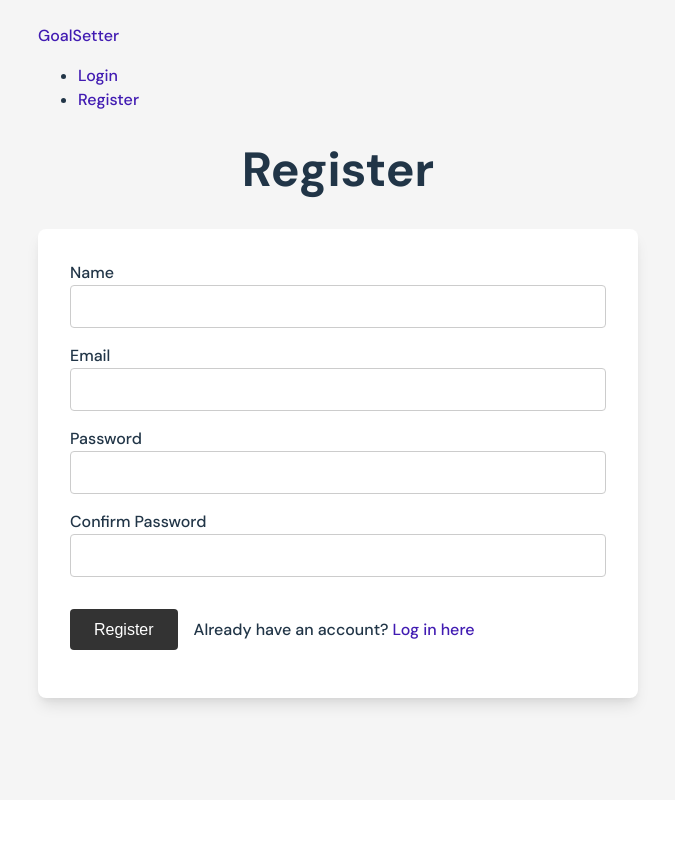
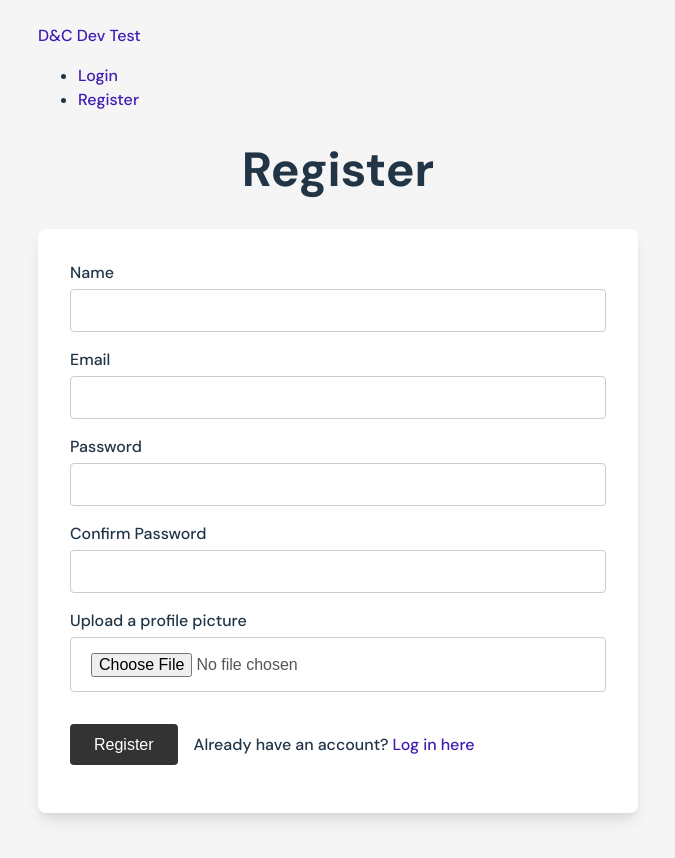
Before and after one commit to dwroberts/dcdevtest22, a React (Vite) app in the folder frontend/: page /register in a window 1280 px wide. Shown: the top 858 px of the page, without its empty margins (302-977 px from the left). Before the commit the page ends 800 px from the top, so only its background shows below. Built offline with nearby package versions, Linux system fonts and the light colour scheme.

Commit message:
Add avatar api

```diff
--- a/frontend/src/components/Header.jsx
+++ b/frontend/src/components/Header.jsx
@@ -19,7 +19,7 @@ function Header() {
   return (
     <header className="header">
       <div className="logo">
-        <Link to="/">GoalSetter</Link>
+        <Link to="/">D&C Dev Test</Link>
       </div>
       <ul>
         {user.token && (
--- a/frontend/src/index.css
+++ b/frontend/src/index.css
@@ -121,6 +121,7 @@ h1 {
 label {
   font-size: 1rem;
   font-weight: 500;
+  margin-bottom: 0.25rem;
 }
 
 input[type="text"],
@@ -136,3 +137,13 @@ input[type="password"]{
   display: block;
   margin-bottom: 1rem;
 }
+
+input[type="file"] {
+  border-radius: 0.25rem;
+  border: 1px solid #ccc;
+  color: #555;
+  font-size: 1rem;
+  line-height: 1.5;
+  padding: 15px 20px 14px;
+  margin-bottom: 1rem;
+}
--- a/frontend/src/pages/Login.jsx
+++ b/frontend/src/pages/Login.jsx
@@ -58,7 +58,7 @@ function Login() {
             type="password"
             onChange={(e) => setPassword(e.target.value)}
           />
-          <div class="form__footer">
+          <div className="form__footer">
             <button type="submit" className="btn">
               Login
             </button>
--- a/frontend/src/pages/Register.jsx
+++ b/frontend/src/pages/Register.jsx
@@ -6,21 +6,66 @@ function Register() {
   const [email, setEmail] = useState("");
   const [password, setPassword] = useState("");
   const [confirmPassword, setConfirmPassword] = useState("");
+  const [file, setFile] = useState("");
+  const [avatar, setAvatar] = useState("");
 
   const registerUser = async (e) => {
     e.preventDefault();
 
-    const response = await fetch("http://localhost:5050/api/users", {
-      method: "POST",
-      headers: {
-        "Content-Type": "application/json",
-      },
-      body: JSON.stringify({
-        name,
-        email,
-        password,
-      }),
-    });
+    if (file) {
+      createAvatar();
+    }
+
+    // return;
+
+    // const response = await fetch("http://localhost:5050/api/users", {
+    //   method: "POST",
+    //   headers: {
+    //     "Content-Type": "application/json",
+    //   },
+    //   body: JSON.stringify({
+    //     name,
+    //     email,
+    //     password,
+    //   }),
+    // });
+  };
+
+  const onFileChange = (e) => {
+    setFile(e.target.files[0]);
+    // Check if the file is a jpg or png
+    const filetype = e.target.files[0].type;
+    if (filetype == "image/jpeg" || filetype == "image/png") {
+      console.log("Valid image type", filetype);
+    } else {
+      console.log("Invalid image type", filetype);
+    }
+  };
+
+  const createAvatar = async () => {
+    const formData = new FormData();
+    formData.append("photo", file);
+
+    const response = await fetch(
+      "https://public-api.mirror-ai.net/v2/generate?style=kenga",
+      {
+        method: "POST",
+        headers: {
+          "X-Token": "537d94ae98d34bd5b62aac32eac9455e",
+        },
+        body: formData,
+      }
+    );
+
+    const data = await response.json();
+
+    if (data.ok) {
+      // localStorage.setItem("user", JSON.stringify(data));
+      // Send back to the dashboard
+      setAvatar(data.face.url);
+    } else {
+      console.log(data.error);
+    }
   };
 
   return (
@@ -52,7 +97,9 @@ function Register() {
             type="password"
             onChange={(e) => setConfirmPassword(e.target.value)}
           />
-          <div class="form__footer">
+          <label>Upload a profile picture</label>
+          <input type="file" onChange={onFileChange} />
+          <div className="form__footer">
             <button type="submit" className="btn">
               Register
             </button>
```
